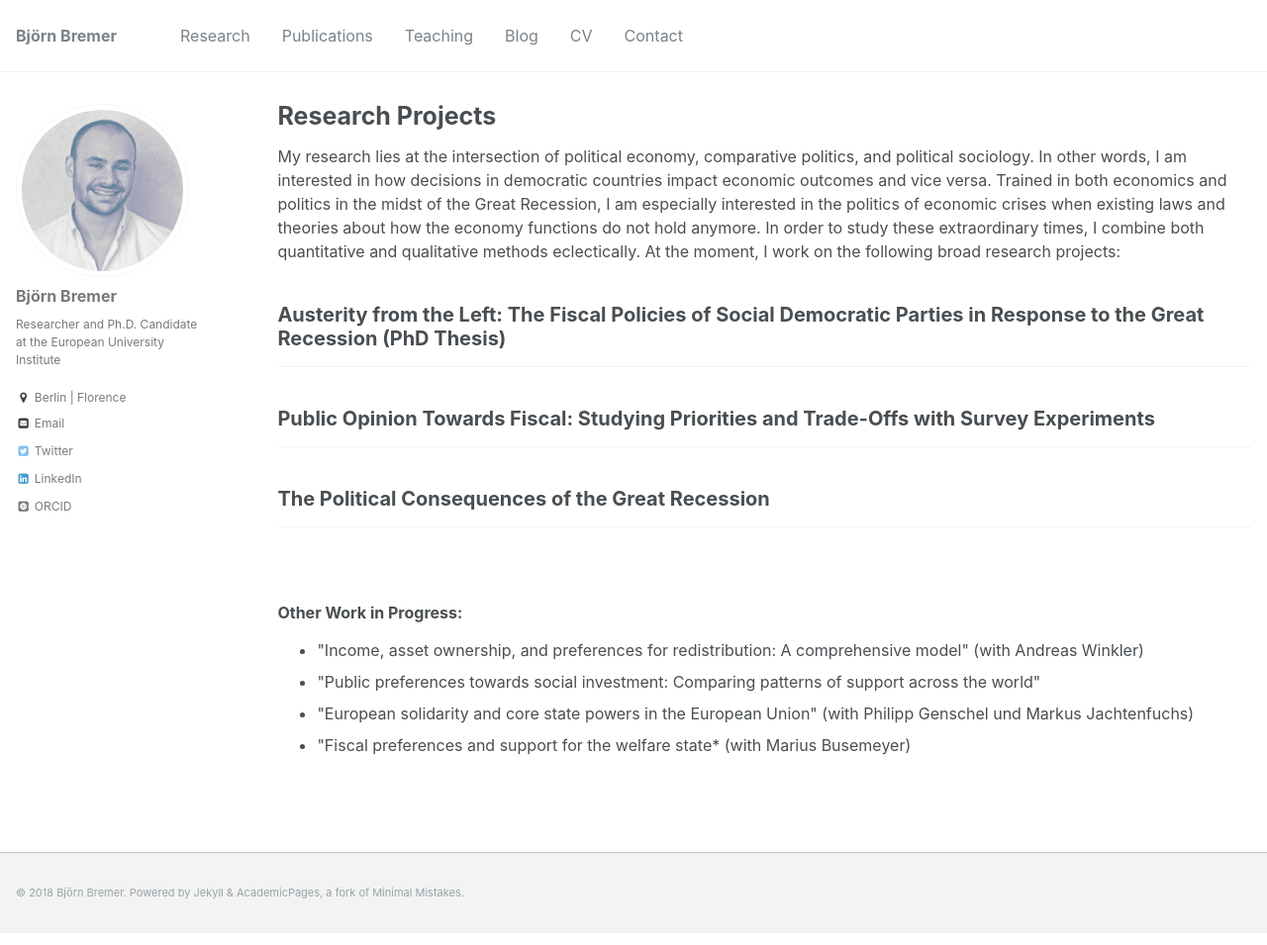
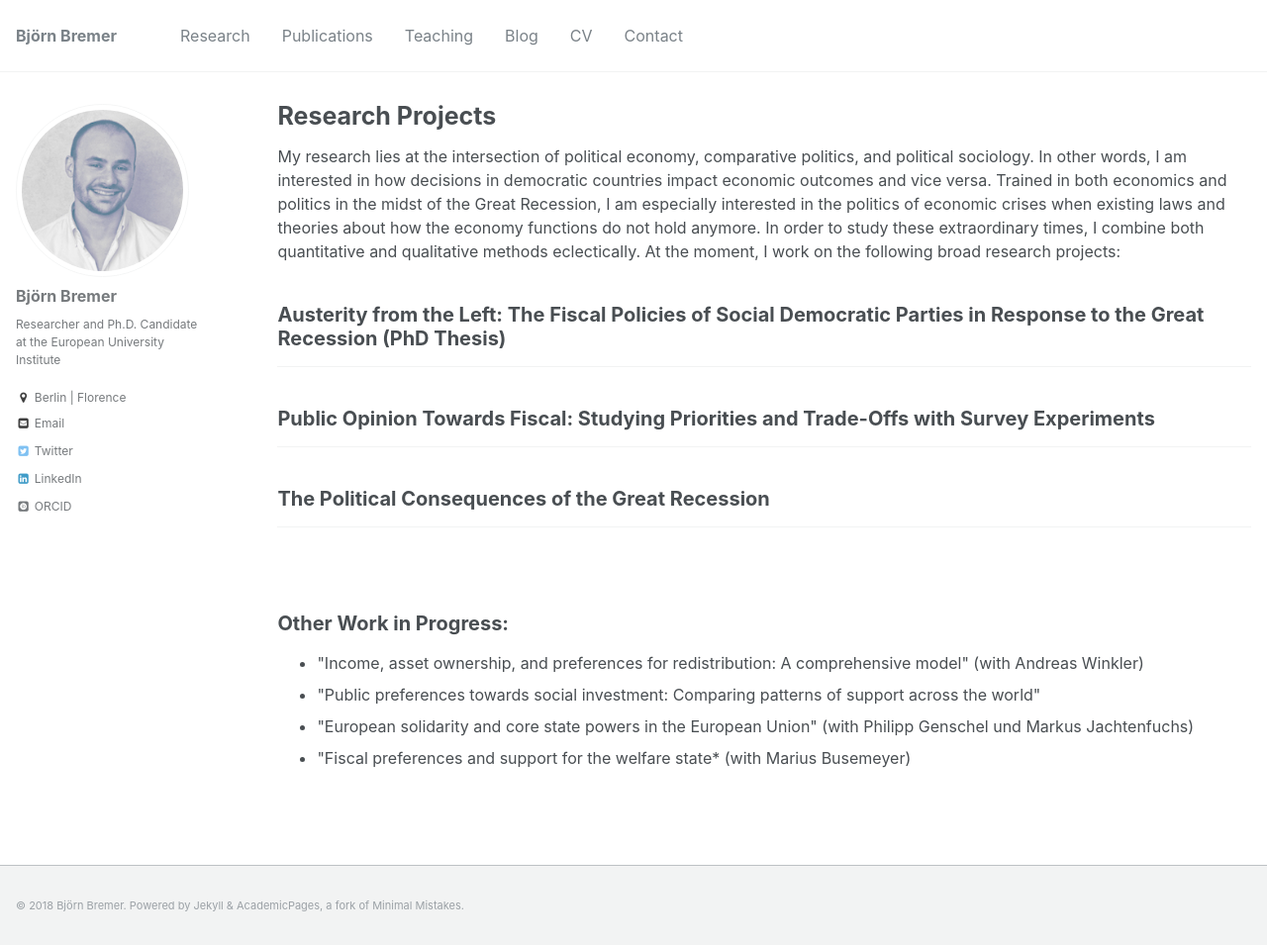
Before and after one commit to bjoernbremer/bjoernbremer.github.io, a Jekyll site: the page built from _pages/projects.html, in a window 1280 px wide and 955 px high. Shown: the whole window at 99% size. Built offline with Jekyll 4.4.1, drawn with Linux system fonts in a browser that asks for light colours; some web fonts are replaced.

Commit message:
update website

```diff
--- a/_pages/projects.html
+++ b/_pages/projects.html
@@ -15,7 +15,7 @@ author_profile: true
 
 <br />
 
-<h3>Other Work in Progress:</h3>
+<h2>Other Work in Progress:</h2>
 
 <ul>
 <li>"Income, asset ownership, and preferences for redistribution: A comprehensive model" (with Andreas Winkler)</li>
```
